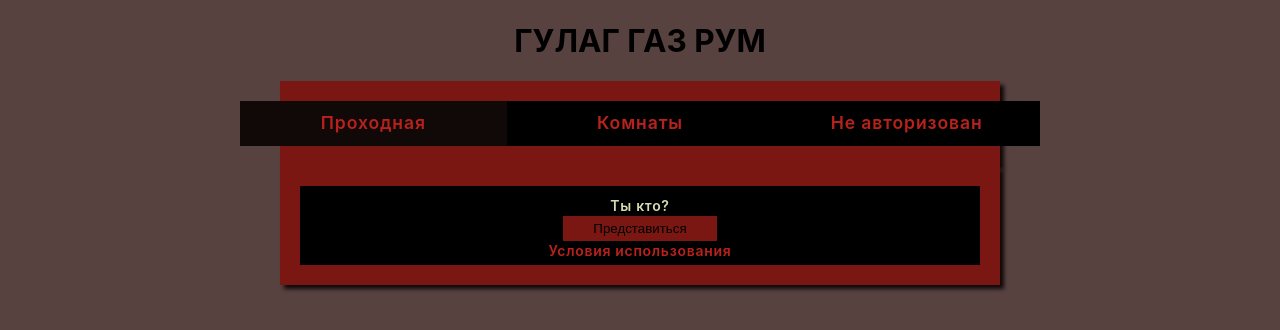
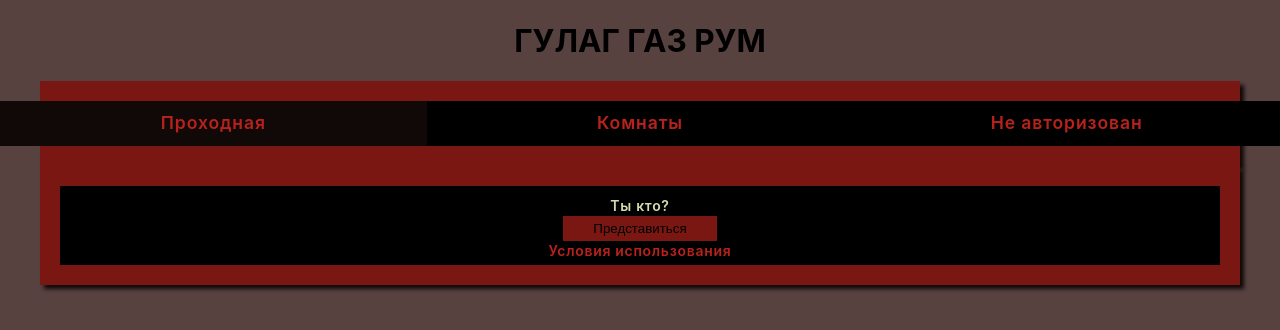
Before and after one commit to VladislavPetyukevich/GulagGazRoom, a React (Create React App) app in the folder FrontendAdmin/: page / in a window 1280 px wide. Shown: the top 330 px of the page. Built offline with nearby package versions, Linux system fonts and the light colour scheme.

Commit message:
Frontend, Admin - Increase content width

```diff
--- a/FrontendAdmin/src/components/FieldsBlock/FieldsBlock.css
+++ b/FrontendAdmin/src/components/FieldsBlock/FieldsBlock.css
@@ -3,7 +3,7 @@
   flex-direction: column;
   margin-left: auto;
   margin-right: auto;
-  max-width: 800px;
+  max-width: 1420px;
   color: var(--text);
 }
 
```
